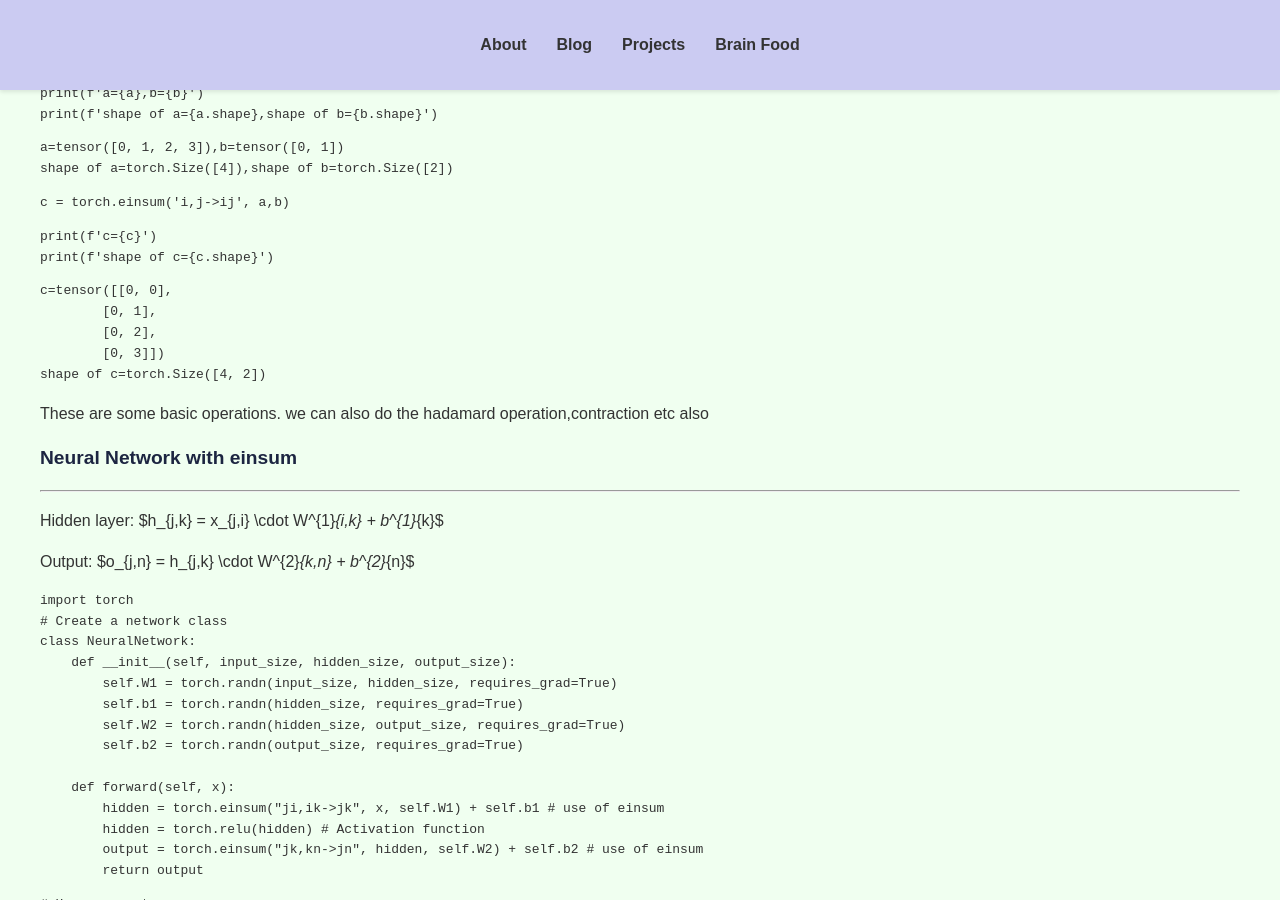
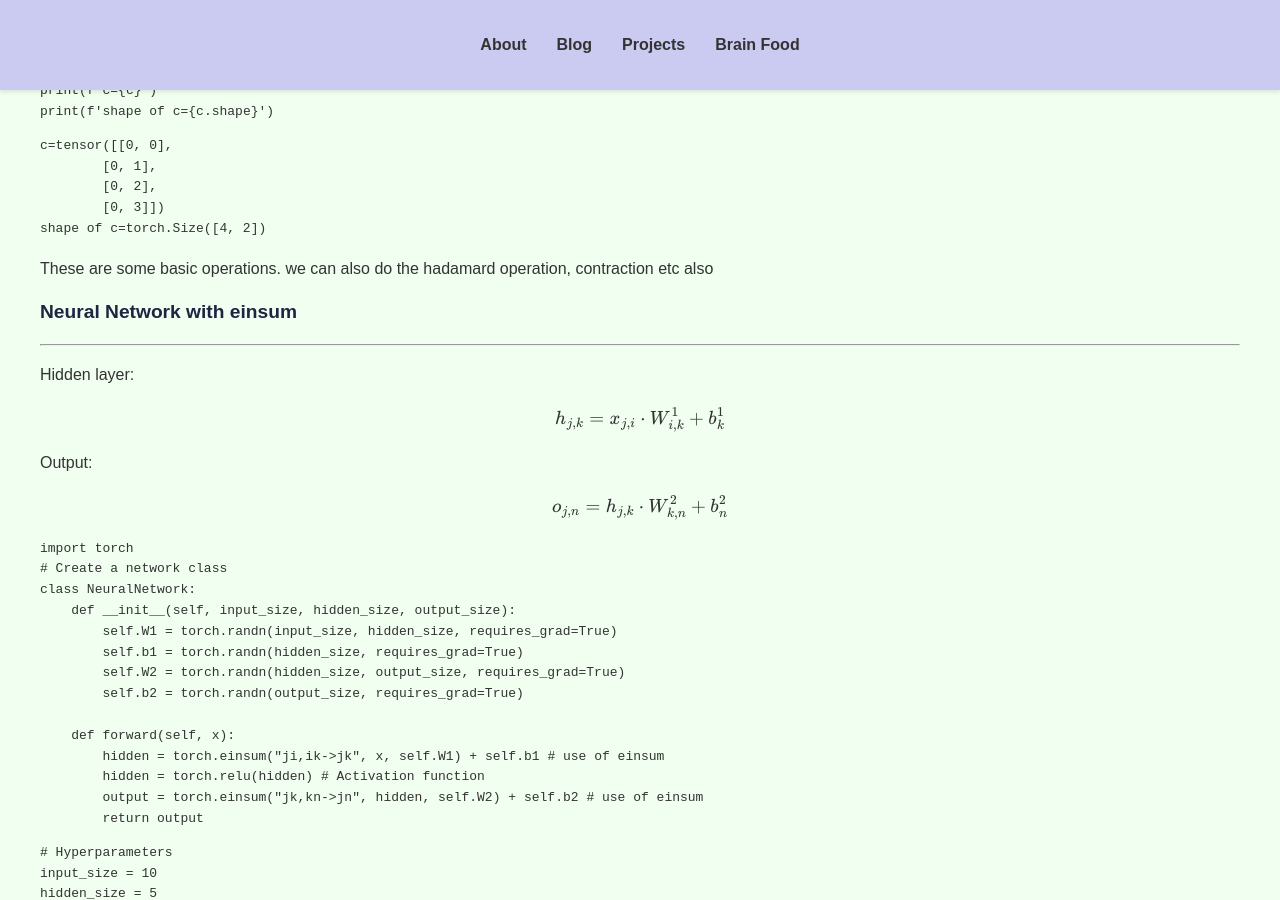
Before and after one commit to adhikarinarayan/adhikarinarayan.github.io, a Jekyll site: the page built from _posts/2024-10-07-einsum.md, in a window 1280 px wide and 900 px high, scrolled down 2017 px. Built offline with Jekyll 4.4.1, drawn with Linux system fonts in a browser that asks for light colours; formulas are drawn with MathJax 3.

````diff
--- a/_posts/2024-10-07-einsum.md
+++ b/_posts/2024-10-07-einsum.md
@@ -24,10 +24,6 @@ a
 ```
 
     torch.Size([2, 4])
-
-
-
-
 
     tensor([[0, 1, 2, 3],
             [4, 5, 6, 7]])
@@ -56,9 +52,6 @@ b
 ```
 
     torch.Size([4, 2])
-
-
-
 
 
     tensor([[0, 4],
@@ -158,17 +151,19 @@ print(f'shape of c={c.shape}')
     shape of c=torch.Size([4, 2])
 
 
-These are some basic operations. we can also do the hadamard operation,contraction etc also
+These are some basic operations. we can also do the hadamard operation, contraction etc also
 
 ## Neural Network with einsum
 
 ---
 
 Hidden layer:
-$h_{j,k} =  x_{j,i} \cdot W^{1}_{i,k} + b^{1}_{k}$
+
+$$h_{j,k} =  x_{j,i} \cdot W^{1}_{i,k} + b^{1}_{k}$$
 
 Output:
-$o_{j,n} = h_{j,k} \cdot W^{2}_{k,n} + b^{2}_{n}$
+
+$$o_{j,n} = h_{j,k} \cdot W^{2}_{k,n} + b^{2}_{n}$$
 
 
 ```python
````
